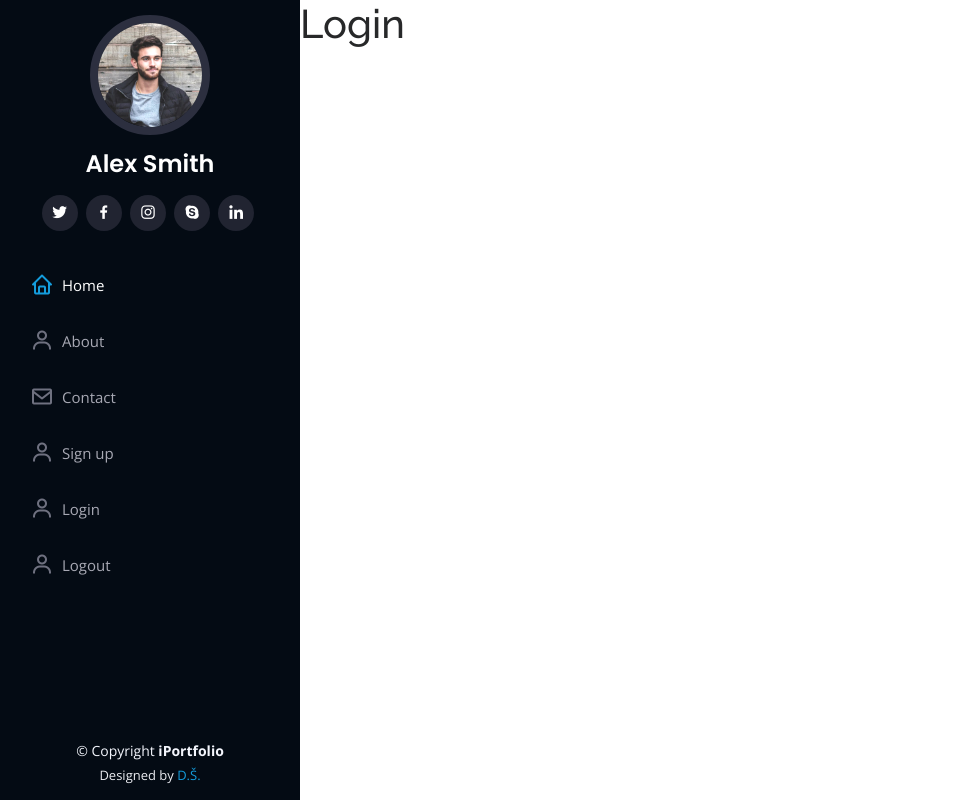
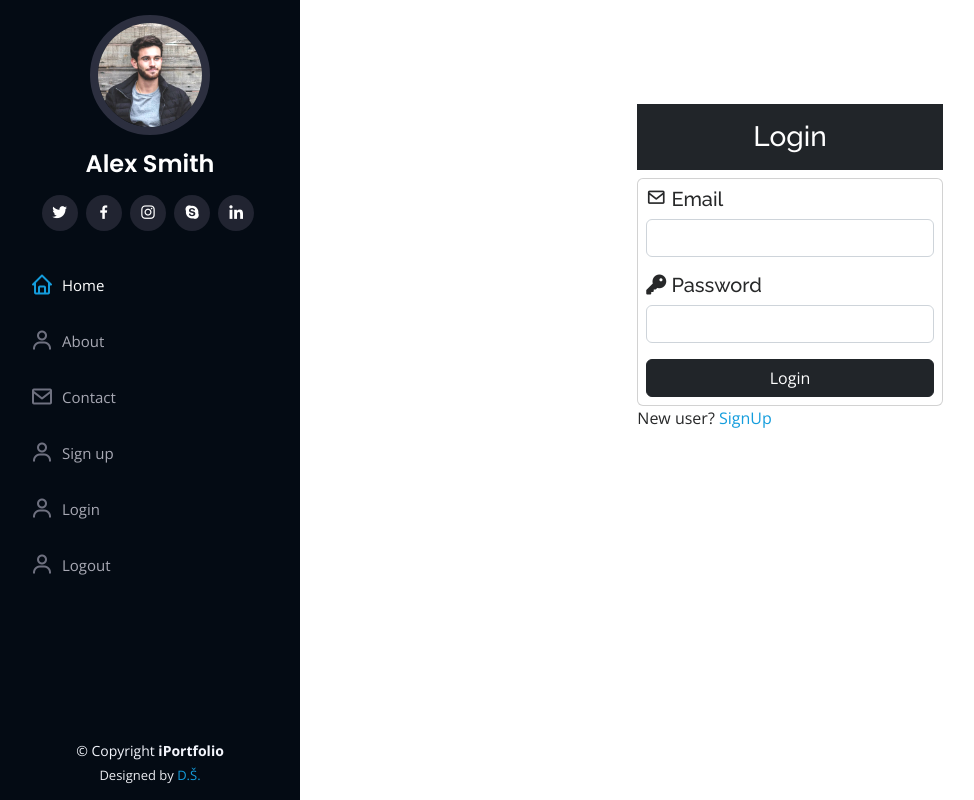
Before and after one commit to DenisStenklerTrailer/Django-Portfolio-Web-App, a Django app: page /auth/login/ in a window 1280 px wide. Shown: the whole page, without its empty margins (0-974 px from the left). Run offline with Django 4.2, Linux system fonts and the light colour scheme; some libraries are stand-ins or nearby versions.

Commit message:
Implementing backend functions for login/signup

```diff
--- a/project/authapp/views.py
+++ b/project/authapp/views.py
@@ -1,7 +1,33 @@
-from django.shortcuts import render
+from django.shortcuts import render,redirect
+from django.views.decorators.csrf import csrf_exempt
+from django.contrib.auth.models import User
+from django.contrib.auth import authenticate,login,logout
+from django.contrib import messages
 
 # Create your views here.
+@csrf_exempt
 def signup(request):
+    if request.method == "POST":
+        get_email = request.POST.get('email')
+        get_password = request.POST.get('pass1')
+        get_confirm_password = request.POST.get('pass2')
+
+        if get_password != get_confirm_password: # checking if password the user inserted are the same
+            messages.info(request,'Password is not matching...')
+            return redirect('/auth/signup/')
+
+        try: # Checking if the email already exists
+            if User.objects.get(username=get_email):
+                messages.warning(request, "Email is taken")
+                return redirect('/auth/signup/')
+        except Exception as identifier:
+            pass
+
+        myuser = User.objects.create_user(get_email,get_email,get_password)
+        myuser.save()
+        messages.success(request,'User is created. Please login.')
+        return redirect('/auth/login/')
+
     return render(request,'signup.html')
 
 def handleLogin(request):
--- a/project/templates/login.html
+++ b/project/templates/login.html
@@ -1,7 +1,40 @@
 {% extends 'basic.html' %}
 
 {% block title %} Login {% endblock title %}
+{% block style_css %}
+<link rel="stylesheet" href="https://cdnjs.cloudflare.com/ajax/libs/font-awesome/6.3.0/css/all.min.css" integrity="sha512-SzlrxWUlpfuzQ+pcUCosxcglQRNAq/DZjVsC0lE40xsADsfeQoEypE+enwcOiGjk/bSuGGKHEyjSoQ1zVisanQ==" crossorigin="anonymous" referrerpolicy="no-referrer" />
+{% endblock style_css %}
+{% block body %}
+<div class="container mt-4 p-2">
 
-{% block body %}
-    <h1>Login</h1>
+    <div class="row">
+        <div class="col-md-4"></div>
+            <div class="col-md-4">
+                <br>
+                <br>
+                <br>
+                <h3 class="text-white bg-dark text-center p-3">Login</h3>
+
+                <div class="card p-2" id="myform">
+                    <form action="" method="post">
+                        <div class="form-group">
+                            <h5><span><i class="bx bx-envelope"></i> Email</span></h5>
+                            <input type="text" class="form-control mb-3">
+                        </div>
+                        <div class="form-group">
+                            <h5><span><i class="fa-solid fa-key"></i> Password</span></h5>
+                            <input type="password" class="form-control mb-3">
+                        </div>
+                        <div class="d-grid gap-2">
+                            <button class="btn btn-dark" type="submit">Login</button>
+                        </div>
+                    </form>
+                </div>
+                New user? <a href="/auth/signup/">SignUp</a>
+            </div>
+        <div class="col-md-4"></div>
+
+    </div>
+</div>
+
 {% endblock body %}
```
Also changed, not shown: project/templates/signup.html (+11 -8 lines).
